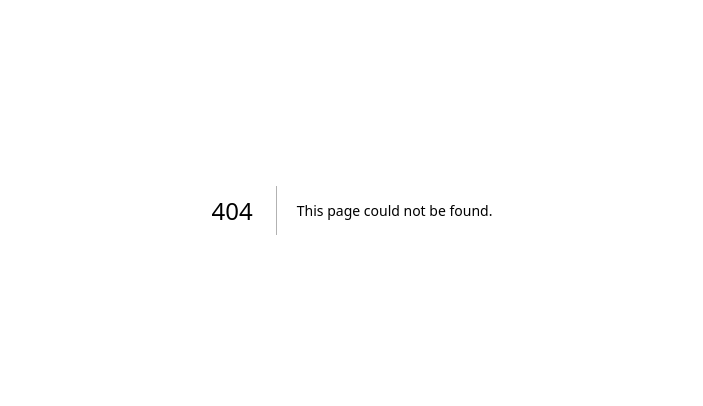
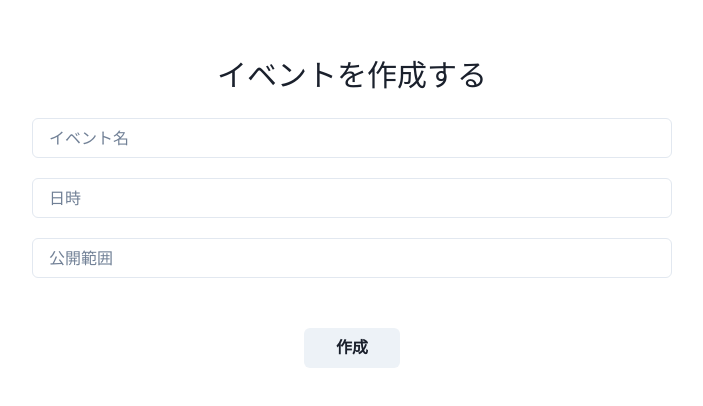
Before and after one commit to club-gleap/glape, a Next.js app: page /event/add in a window 1280 px wide. Before the commit this address had no page. Shown: the part 190-596 px from the top of the page, without its empty margins (288-991 px from the left). Built offline with nearby package versions, Linux system fonts and the light colour scheme.

Commit message:
イベント追加画面を作成した

```diff
--- /dev/null
+++ b/app/event/add/page.tsx
@@ -0,0 +1,13 @@
+"use client"
+import { Box,Button,Center,Input} from "@chakra-ui/react";
+export default function eventAdd(){
+	return (
+        <Center flexDirection={"column"} h="100vh">
+            <Box fontSize="30px">イベントを作成する</Box>
+            <Input width={["80%","50%"]} mt="20px" placeholder='イベント名' />
+            <Input width={["80%","50%"]} mt="20px" placeholder='日時' />
+            <Input width={["80%","50%"]} mt="20px" placeholder='公開範囲' />
+            <Button mt="50px">作成　　</Button>
+        </Center>
+    )
+}
```
